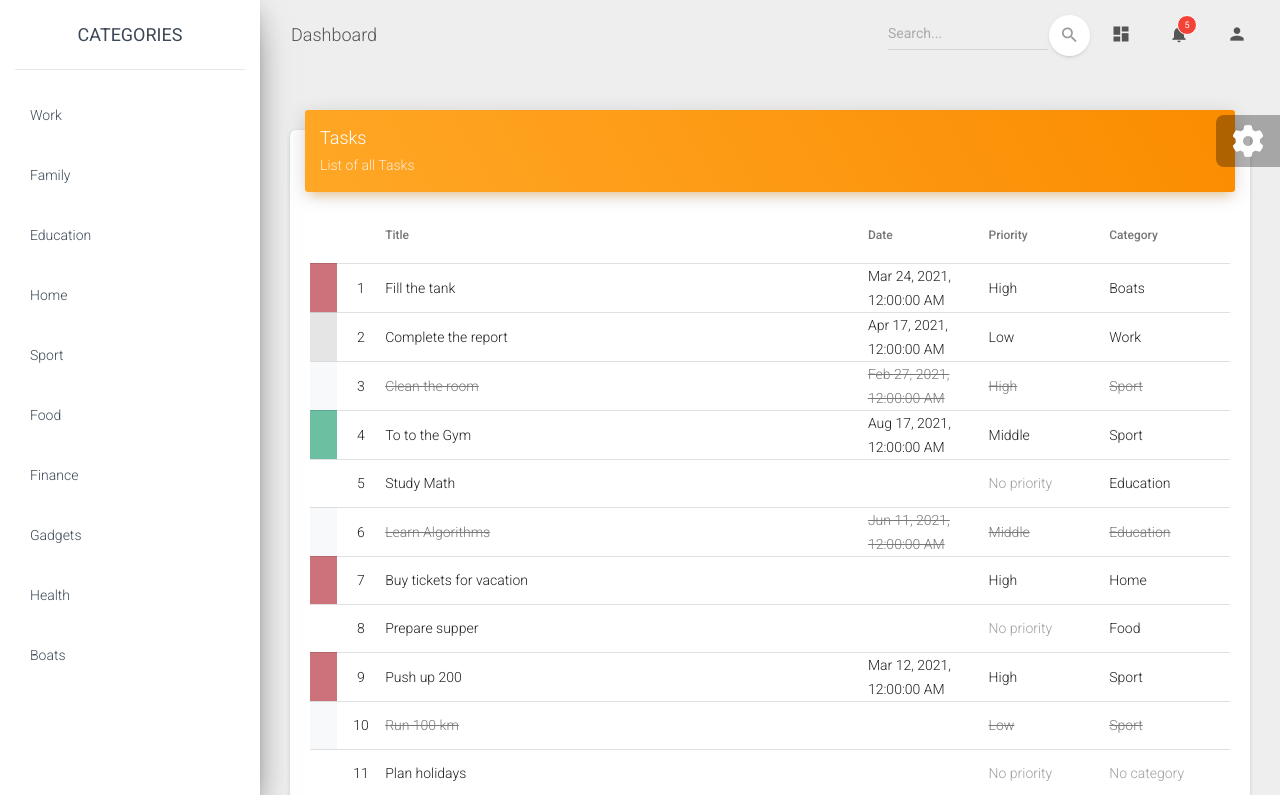
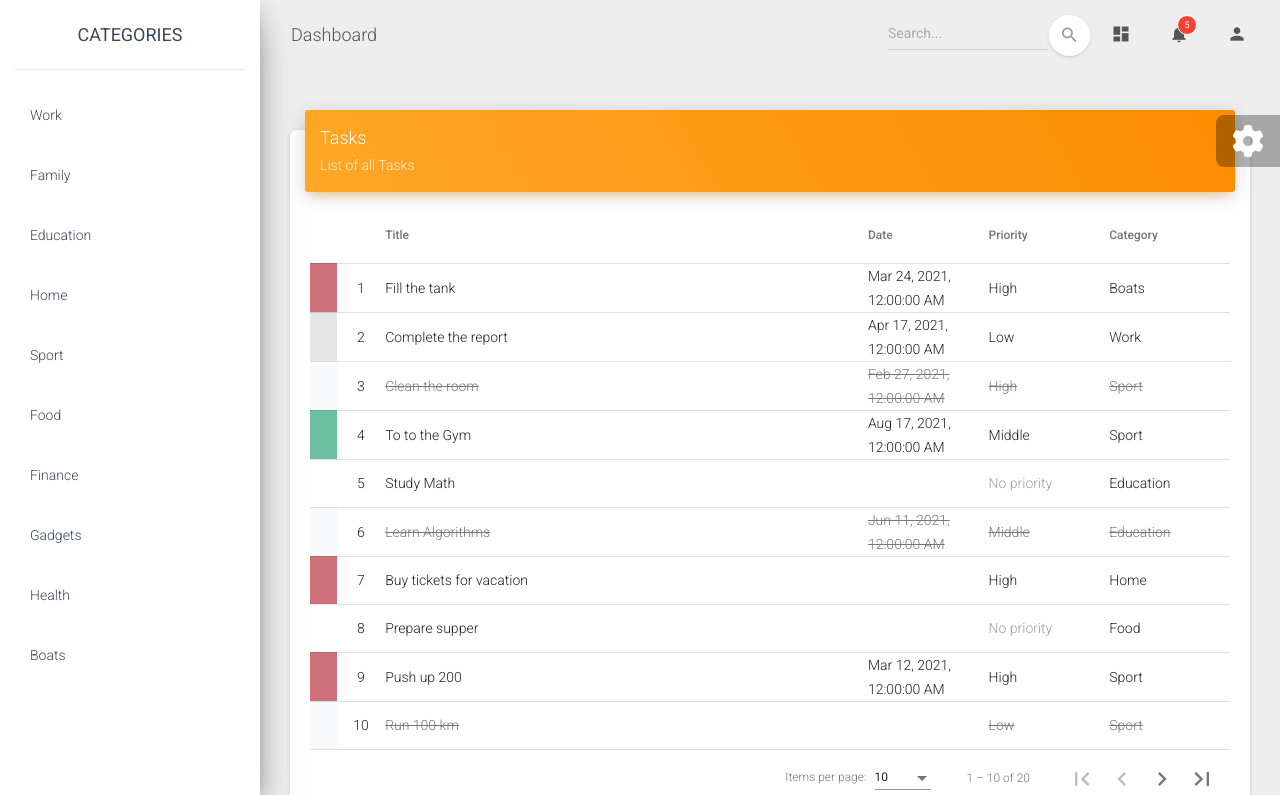
Before and after one commit to dpopkov/learnang, an Angular app in the folder jb-ang4beg/ang4beg/: page / in a window 1280 px wide. Shown: the top 795 px of the page. Built offline with nearby package versions, Linux system fonts and the light colour scheme.

Commit message:
ang4beg: add pagination and sorting to the table of Tasks (have problems with example code).

```diff
--- a/jb-ang4beg/ang4beg/src/app/views/tasks/tasks.component.html
+++ b/jb-ang4beg/ang4beg/src/app/views/tasks/tasks.component.html
@@ -5,7 +5,7 @@
   </div>
   <div class="card-body table-responsive">
 
-    <table [dataSource]="dataSource" mat-table>
+    <table [dataSource]="dataSource" mat-table matSort>
 
       <!-- Color of priority -->
       <ng-container matColumnDef="color">
@@ -25,7 +25,7 @@
 
       <!-- Title of the task  -->
       <ng-container matColumnDef="title">
-        <th *matHeaderCellDef mat-header-cell>Title</th>
+        <th *matHeaderCellDef mat-header-cell mat-sort-header>Title</th>
         <td *matCellDef="let task" [class.completed]="task.completed" class="col-title"
             mat-cell>
           {{task.title}}
@@ -34,7 +34,7 @@
 
       <!-- Date  -->
       <ng-container matColumnDef="date">
-        <th *matHeaderCellDef mat-header-cell>Date</th>
+        <th *matHeaderCellDef mat-header-cell mat-sort-header>Date</th>
         <td *matCellDef="let task"
             [ngClass]="{'completed' : task.completed, 'nodate': task.date == null}" class="col-date"
             mat-cell>
@@ -44,7 +44,7 @@
 
       <!-- Priority  -->
       <ng-container matColumnDef="priority">
-        <th *matHeaderCellDef mat-header-cell>Priority</th>
+        <th *matHeaderCellDef mat-header-cell mat-sort-header>Priority</th>
         <td *matCellDef="let task"
             [ngClass]="{'completed': task.completed, 'nopriority': task.priority == null}" class="col-priority"
             mat-cell>
@@ -54,7 +54,7 @@
 
       <!-- Category  -->
       <ng-container matColumnDef="category">
-        <th *matHeaderCellDef mat-header-cell>Category</th>
+        <th *matHeaderCellDef mat-header-cell mat-sort-header>Category</th>
         <td *matCellDef="let task"
             [ngClass]="{'completed': task.completed, 'nocategory': task.category == null}" class="col-category"
             mat-cell>
@@ -69,5 +69,7 @@
       <tr *matRowDef="let row; columns: displayedColumns;" mat-row></tr>
 
     </table>
+
+    <mat-paginator [pageSizeOptions]="[10, 20, 50, 100]" showFirstLastButtons></mat-paginator>
   </div>
 </div>
--- a/jb-ang4beg/ang4beg/src/app/views/tasks/tasks.component.ts
+++ b/jb-ang4beg/ang4beg/src/app/views/tasks/tasks.component.ts
@@ -1,18 +1,24 @@
-import {Component, OnInit} from '@angular/core';
+import {AfterViewInit, Component, OnInit, ViewChild} from '@angular/core';
 import {DataHandlerService} from "../../services/data-handler.service";
 import {Task} from "../../model/Task";
 import {MatTableDataSource} from "@angular/material/table";
+import {MatPaginator} from "@angular/material/paginator";
+import {MatSort} from "@angular/material/sort";
 
 @Component({
   selector: 'app-tasks',
   templateUrl: './tasks.component.html',
   styleUrls: ['./tasks.component.css']
 })
-export class TasksComponent implements OnInit {
+export class TasksComponent implements OnInit, AfterViewInit {
 
   tasks: Task[];
   displayedColumns: string[] = ['color', 'id', 'title', 'date', 'priority', 'category'];
   dataSource: MatTableDataSource<Task>;
+
+  // Table components for sorting and pagination
+  @ViewChild(MatPaginator, {static: false}) private paginator: MatPaginator;
+  @ViewChild(MatSort, {static: false}) private sort: MatSort;
 
   constructor(private dataHandler: DataHandlerService) {
   }
@@ -23,6 +29,10 @@ export class TasksComponent implements OnInit {
     // Datasource can use any type of source (DB, arrays)
     this.dataSource = new MatTableDataSource<Task>();
     this.refreshTable();
+  }
+
+  ngAfterViewInit(): void {
+    this.addTableObjects(); // is called after visual components are drawn on page
   }
 
   toggleTaskCompleted(task: Task) {
@@ -44,5 +54,32 @@ export class TasksComponent implements OnInit {
 
   private refreshTable() {
     this.dataSource.data = this.tasks;
+
+    this.addTableObjects();
+
+    // The commented block of code is taken from example and IT DOES NOT compile!!!
+    /*this.dataSource.sortingDataAccessor = (task, colName) => {
+      // по каким полям выполнять сортировку для каждого столбца
+      switch (colName) {
+        case 'priority': {
+          return task.priority ? task.priority.id : null;
+        }
+        case 'category': {
+          return task.category ? task.category.title : null;
+        }
+        case 'date': {
+          return task.date ? task.date : null;
+        }
+
+        case 'title': {
+          return task.title;
+        }
+      }
+    };*/
+  }
+
+  private addTableObjects() {
+    this.dataSource.sort = this.sort; // sorting table component
+    this.dataSource.paginator = this.paginator; // paginator table component
   }
 }
```
